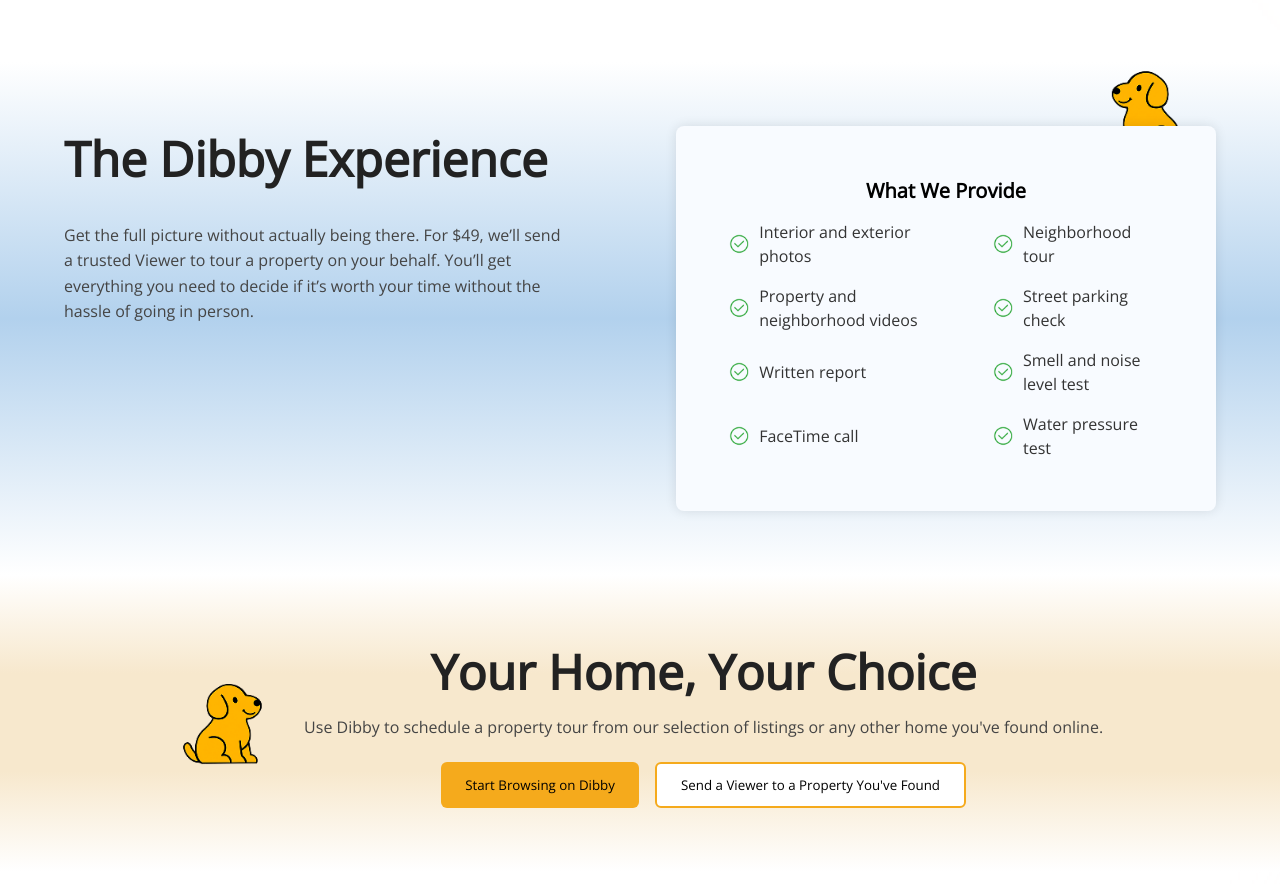
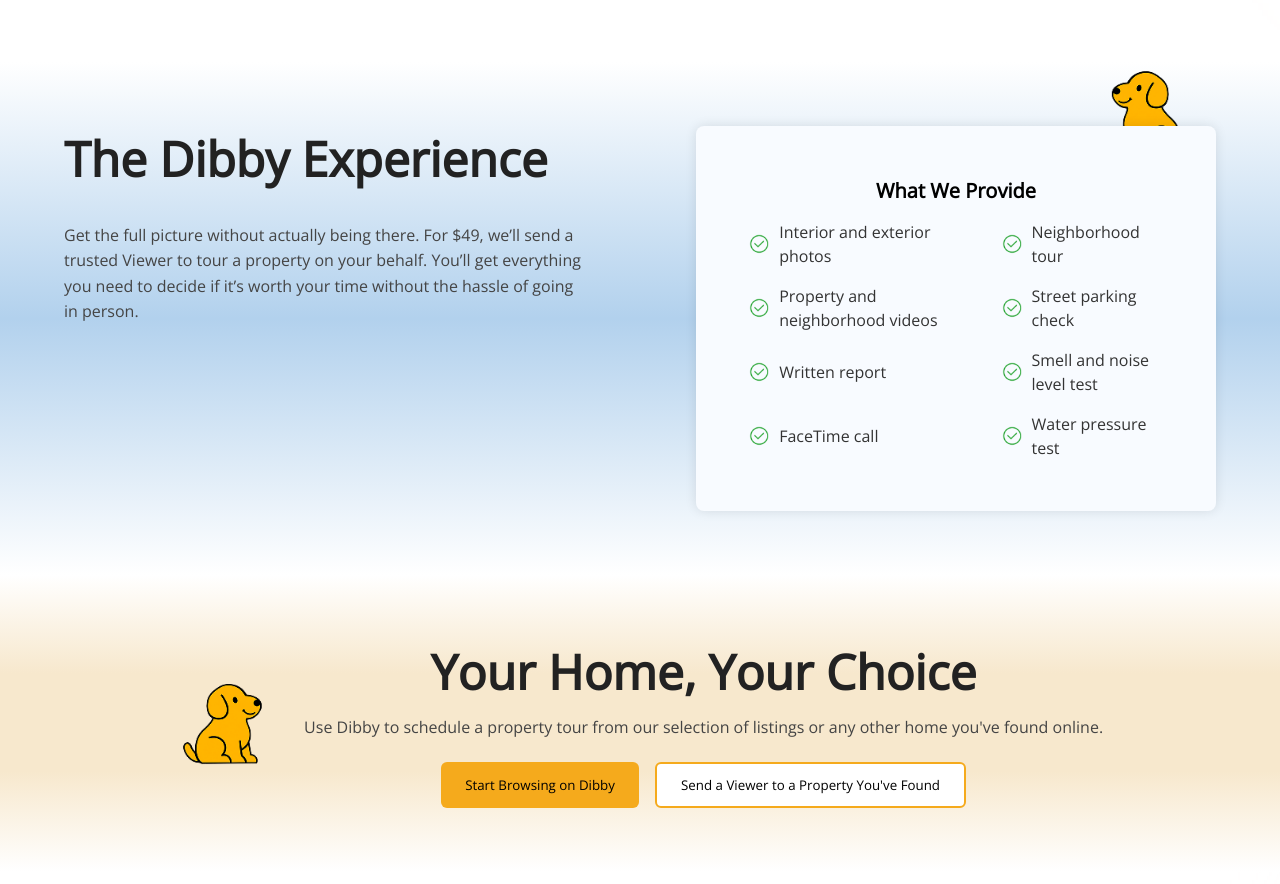
Before and after one commit to AnthonyHeinz/doggy-figma, a React (Vite) app in the folder client/: page / in a window 1280 px wide. Shown: the part 1190-2074 px from the top of the page. Built offline with nearby package versions, Linux system fonts and the light colour scheme.

Commit message:
Fixed dibby experience dimensions

```diff
--- a/client/src/components/TheDibbyExperienceSection/styles.css
+++ b/client/src/components/TheDibbyExperienceSection/styles.css
@@ -14,13 +14,13 @@
   flex-wrap: wrap;
   font-family: 'Open Sans', sans-serif;
   position: relative;
-    overflow-x: hidden;
+  overflow-x: hidden;
 }
 
 .experience-text {
   flex: 1;
   min-width: 280px;
-  max-width: 500px;
+  max-width: 582px;
 }
 
 .experience-text h1 {
@@ -34,6 +34,7 @@
   color: #444;
   line-height: 1.6;
   margin-bottom: 2rem;
+  max-width: 582px;
 }
 
 .experience-card {
```
